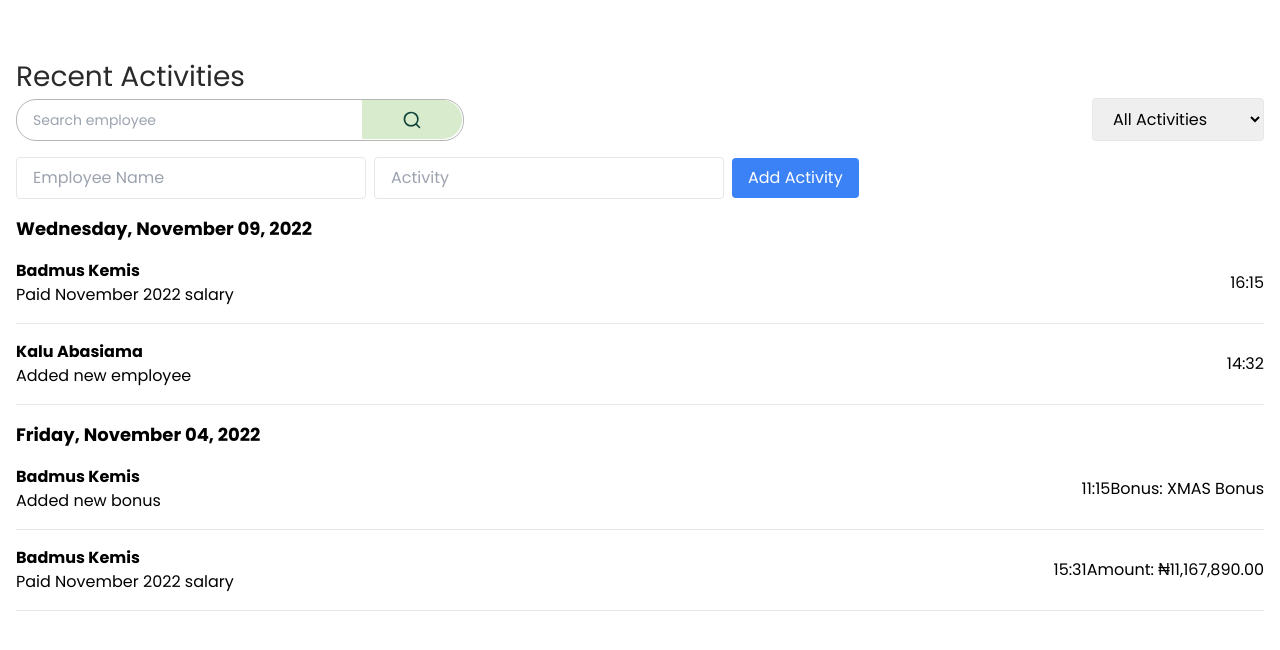
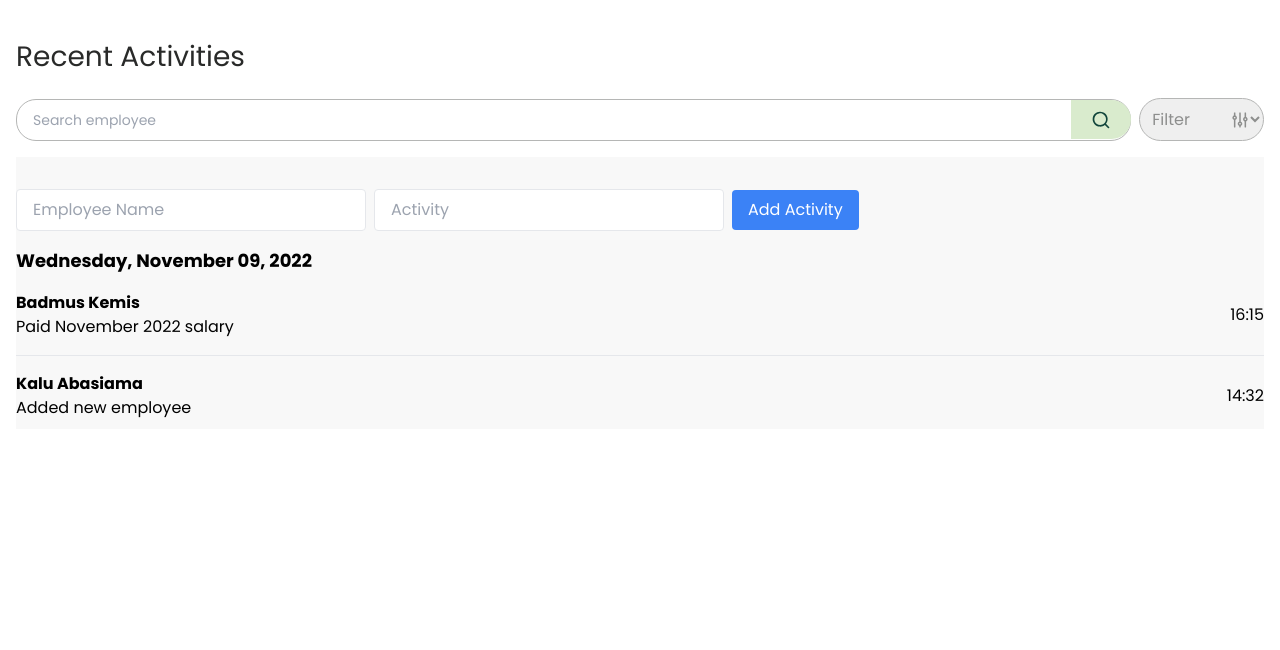
Before and after one commit to SarahHanks04/Eazipay-Project, a React (Vite) app: page /recent-activities in a window 1280 px wide. Shown: the top 650 px of the page. Built offline with nearby package versions, Linux system fonts and the light colour scheme.

Commit message:
Filter updated

```diff
--- /dev/null
+++ b/src/Component/Recent Activities/Activities.jsx
@@ -0,0 +1,78 @@
+import React, { useEffect, useState } from 'react'
+import activitiesData from "../Recent Activities/ActivitiesDataArray";
+import ActivitiesList from "./ActivitiesList";
+import AddActivityForm from "./AddActivitiesForm";
+
+const Activities = () => {
+    const [filteredActivities, setFilteredActivities] = useState(() => {
+        // Retrieve Already Saved Activities From LS
+        const savedActivities = localStorage.getItem("activities");
+        return savedActivities ? JSON.parse(savedActivities) : activitiesData;
+      });
+
+      // Save Activities To LS
+      useEffect(() => {
+        localStorage.setItem("activities", JSON.stringify(filteredActivities));
+      }, [filteredActivities]);
+
+      // Search Functionality
+      const handleSearch = (query) => {
+        if (!query) {
+          setFilteredActivities(activitiesData);
+        } else {
+          const result = filteredActivities
+            .map((day) => ({
+              ...day,
+              records: day.records.filter((record) =>
+                record.employee.toLowerCase().includes(query.toLowerCase())
+              ),
+            }))
+            .filter((day) => day.records.length > 0);
+          setFilteredActivities(result);
+        }
+      };
+
+      // Filter Functionality
+      const handleFilter = (filterType) => {
+        if (!filterType) {
+          setFilteredActivities(activitiesData);
+        } else {
+          const result = filteredActivities
+            .map((day) => ({
+              ...day,
+              records: day.records.filter((record) =>
+                record.activity.toLowerCase().includes(filterType)
+              ),
+            }))
+            .filter((day) => day.records.length > 0);
+          setFilteredActivities(result);
+        }
+      };
+
+      // Add New Activity Functionality
+      const handleAddActivity = (date, newActivity) => {
+        const existingDateIndex = filteredActivities.findIndex(
+          (day) => day.date === date
+        );
+
+        if (existingDateIndex !== -1) {
+          const updatedActivities = [...filteredActivities];
+          updatedActivities[existingDateIndex].records.push(newActivity);
+          setFilteredActivities(updatedActivities);
+        } else {
+          const newDay = {
+            date,
+            records: [newActivity],
+          };
+          setFilteredActivities([...filteredActivities, newDay]);
+        }
+      };
+  return (
+    <div className="overflow-y-auto h-[17rem] pt-8 bg-[#F2F1F180]">
+      <AddActivityForm onAddActivity={handleAddActivity} />
+      <ActivitiesList activities={filteredActivities} />
+    </div>
+  )
+}
+
+export default Activities
--- a/src/Component/Recent Activities/FilterBar.jsx
+++ b/src/Component/Recent Activities/FilterBar.jsx
@@ -1,16 +1,23 @@
 import React from "react";
+import Filter from "../../assets/Filter.svg";
 
 const FilterBar = ({ onFilter }) => {
   return (
+
+    <div className="relative flex items-center w-[25%] lg:w-[10%] min-w-[50px] ml-2">
       <select
-      className="border rounded px-4 py-2"
+        className="border-[1px] border-[#B5B6B5] rounded-full p-2 text-[#8D8E8D] w-full pr-10"
         onChange={(e) => onFilter(e.target.value)}
       >
-      <option value="">All Activities</option>
+        <option value="">Filter</option>
         <option value="bonus">Bonus</option>
         <option value="salary">Salary</option>
         <option value="new_employee">New Employee</option>
       </select>
+      <span className="absolute right-2 p-2 rounded-full">
+        <img src={Filter} alt="Filter" className="w-4 h-4" />
+      </span>
+    </div>
   );
 };
 
--- a/src/Component/Recent Activities/RecentActivities.jsx
+++ b/src/Component/Recent Activities/RecentActivities.jsx
@@ -4,21 +4,21 @@ import SearchBar from "./SearchBar";
 import FilterBar from "./FilterBar";
 import ActivitiesList from "./ActivitiesList";
 import AddActivityForm from "./AddActivitiesForm";
-
+import Activities from "./Activities";
 
 const RecentActivities = () => {
-  const [filteredActivities, setFilteredActivities] = useState(() => {
-    // Retrieve Already Saved Activities From LS
-    const savedActivities = localStorage.getItem("activities");
-    return savedActivities ? JSON.parse(savedActivities) : activitiesData;
-  });
+  // const [filteredActivities, setFilteredActivities] = useState(() => {
+  //   // Retrieve Already Saved Activities From LS
+  //   const savedActivities = localStorage.getItem("activities");
+  //   return savedActivities ? JSON.parse(savedActivities) : activitiesData;
+  // });
 
-  // Save Activities To LS
-  useEffect(() => {
-    localStorage.setItem("activities", JSON.stringify(filteredActivities));
-  }, [filteredActivities]);
+  // // Save Activities To LS
+  // useEffect(() => {
+  //   localStorage.setItem("activities", JSON.stringify(filteredActivities));
+  // }, [filteredActivities]);
 
-  // Search Functionality
+  // // Search Functionality
   const handleSearch = (query) => {
     if (!query) {
       setFilteredActivities(activitiesData);
@@ -35,7 +35,7 @@ const RecentActivities = () => {
     }
   };
 
-  // Filter Functionality
+  // // Filter Functionality
   const handleFilter = (filterType) => {
     if (!filterType) {
       setFilteredActivities(activitiesData);
@@ -52,34 +52,39 @@ const RecentActivities = () => {
     }
   };
 
-  // Add New Activity Functionality
-  const handleAddActivity = (date, newActivity) => {
-    const existingDateIndex = filteredActivities.findIndex(
-      (day) => day.date === date
-    );
+  // // Add New Activity Functionality
+  // const handleAddActivity = (date, newActivity) => {
+  //   const existingDateIndex = filteredActivities.findIndex(
+  //     (day) => day.date === date
+  //   );
 
-    if (existingDateIndex !== -1) {
-      const updatedActivities = [...filteredActivities];
-      updatedActivities[existingDateIndex].records.push(newActivity);
-      setFilteredActivities(updatedActivities);
-    } else {
-      const newDay = {
-        date,
-        records: [newActivity],
-      };
-      setFilteredActivities([...filteredActivities, newDay]);
-    }
-  };
+  //   if (existingDateIndex !== -1) {
+  //     const updatedActivities = [...filteredActivities];
+  //     updatedActivities[existingDateIndex].records.push(newActivity);
+  //     setFilteredActivities(updatedActivities);
+  //   } else {
+  //     const newDay = {
+  //       date,
+  //       records: [newActivity],
+  //     };
+  //     setFilteredActivities([...filteredActivities, newDay]);
+  //   }
+  // };
 
   return (
     <div className="p-4">
-    <h1 className="text-[#292A29] text-[28px] font-[400] pt-10">Recent Activities</h1>
-      <div className="flex justify-between items-center mb-4">
-        <SearchBar onSearch={handleSearch} />
-        <FilterBar onFilter={handleFilter} />
+      <div>
+        <h1 className="text-[#292A29] text-[28px] font-[400] py-5">
+          Recent Activities
+        </h1>
+        <div className="flex  items-center mb-4 w-full">
+          <SearchBar onSearch={handleSearch} />
+          <FilterBar onFilter={handleFilter} />
+        </div>
+        {/* <AddActivityForm onAddActivity={handleAddActivity} />
+      <ActivitiesList activities={filteredActivities} /> */}
+        <Activities />
       </div>
-      <AddActivityForm onAddActivity={handleAddActivity} />
-      <ActivitiesList activities={filteredActivities} />
     </div>
   );
 };
--- a/src/Component/Recent Activities/SearchBar.jsx
+++ b/src/Component/Recent Activities/SearchBar.jsx
@@ -3,16 +3,18 @@ import Magnifier from "../../assets/Magnifier.svg";
 
 const SearchBar = ({ onSearch }) => {
   return (
-    <div className="relative flex items-center w-full max-w-md">
+    <div className="flex-grow">
+      <div className="relative flex items-center w-full">
         <input
           type="text"
           placeholder="Search employee"
           className="border border-[#B5B6B5] rounded-[20px] px-4 py-2 w-full pr-10 placeholder:text-sm"
           onChange={(e) => onSearch(e.target.value)}
         />
-      <span className="absolute right-[1.88px] bg-[#D9EBCD] py-[9.7px] px-10 rounded-tr-[20px] rounded-br-[20px]">
+        <span className="absolute right-0 py-[9.7px] px-[20px] bg-[#D9EBCD] rounded-tr-[20px] rounded-br-[20px]">
           <img src={Magnifier} alt="Magnifier" className="w-5 h-5" />
         </span>
+      </div>
     </div>
   );
 };
```
Also changed, not shown: src/assets/Filter.svg (added). Lines whose indentation alone changed are shown as unchanged.
